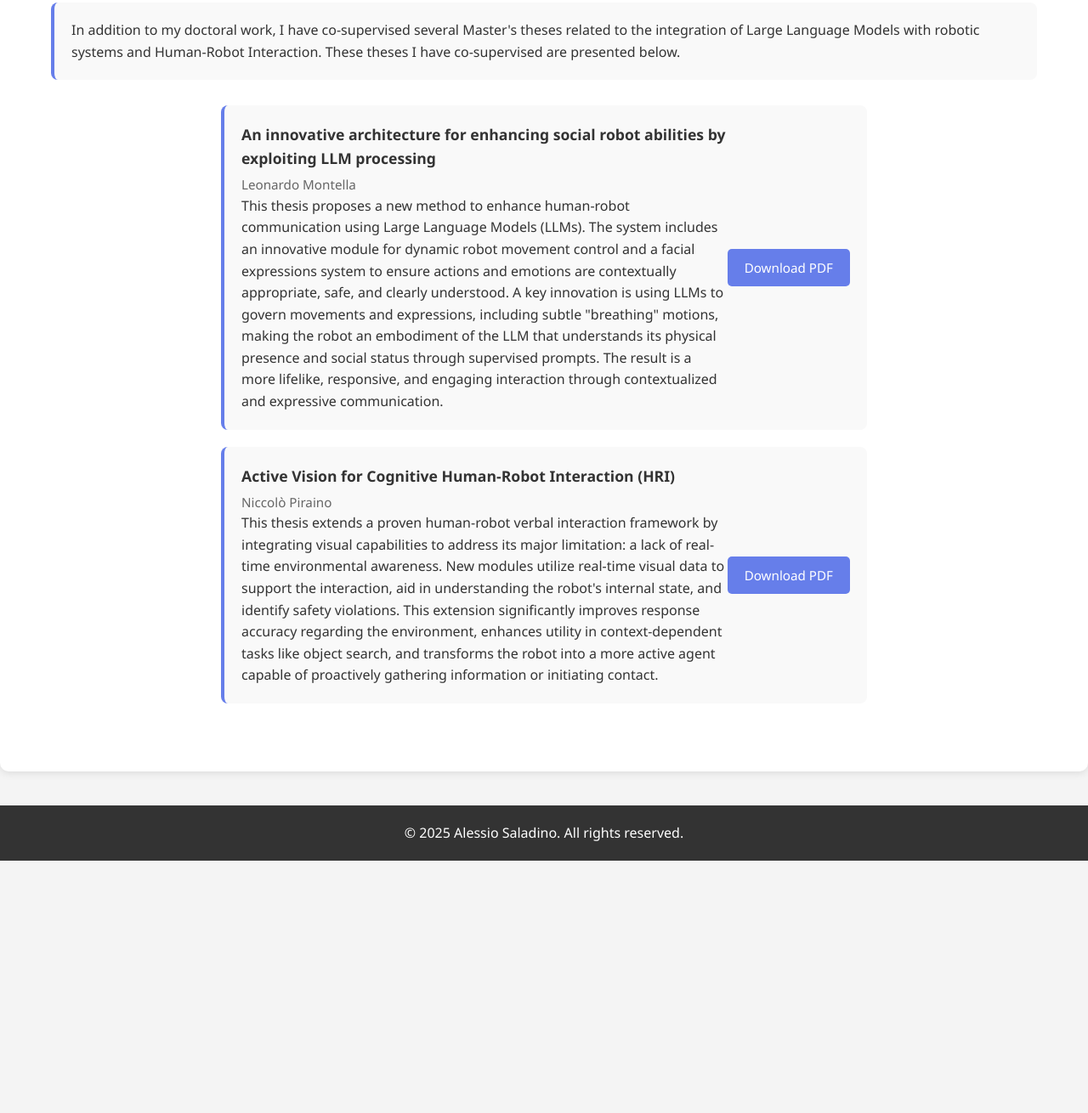
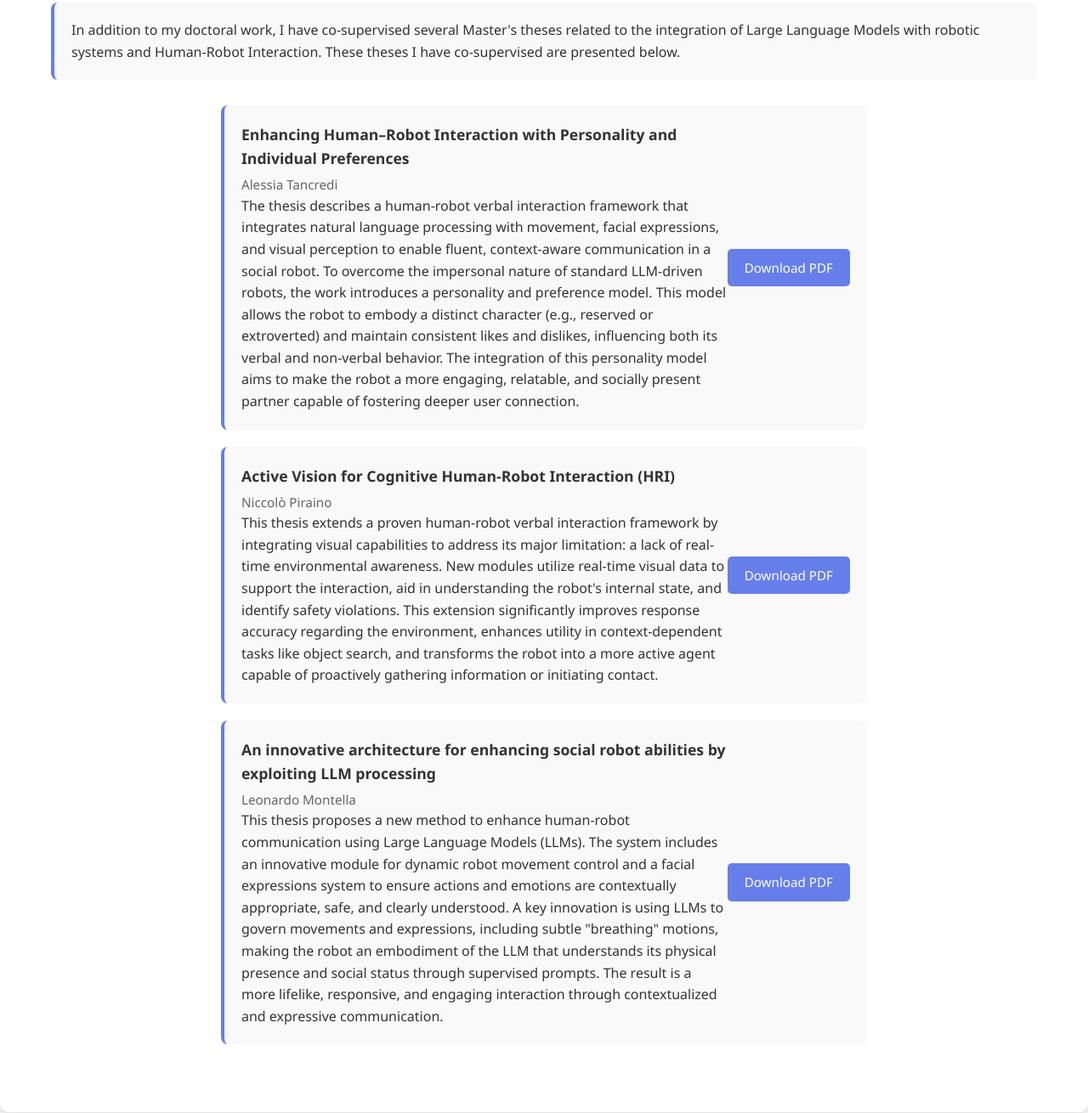
Before and after one commit to AlessioSal98/AlessioSaladino, a plain HTML site: page index.html in a window 1280 px wide. Shown: the part 6574-7884 px from the top of the page at 85% size. Before the commit the page ends 7587 px from the top, so only its background shows below. Drawn offline with Linux system fonts and the light colour scheme.

Commit message:
added thesis

```diff
--- a/index.html
+++ b/index.html
@@ -661,15 +661,18 @@ These theses I have co-supervised are presented below.
         </div>
 
             <div class="thesis-list">
+
                 <div class="thesis-item">
                     <div class="thesis-info">
-                        <div class="thesis-title">An innovative architecture for enhancing social
-robot abilities by exploiting LLM processing</div>
-                        <div class="thesis-author">Leonardo Montella</div>
-                        <div>This thesis proposes a new method to enhance human-robot communication using Large Language Models (LLMs). The system includes an innovative module for dynamic robot movement control and a facial expressions system to ensure actions and emotions are contextually appropriate, safe, and clearly understood. A key innovation is using LLMs to govern movements and expressions, including subtle "breathing" motions, making the robot an embodiment of the LLM that understands its physical presence and social status through supervised prompts. The result is a more lifelike, responsive, and engaging interaction through contextualized and expressive communication.</div>
+                        <div class="thesis-title">Enhancing Human–Robot Interaction with Personality and
+Individual Preferences</div>
+                        <div class="thesis-author">Alessia Tancredi</div>
+
+                        <div> The thesis describes a human-robot verbal interaction framework that integrates natural language processing with movement, facial expressions, and visual perception to enable fluent, context-aware communication in a social robot. To overcome the impersonal nature of standard LLM-driven robots, the work introduces a personality and preference model. This model allows the robot to embody a distinct character (e.g., reserved or extroverted) and maintain consistent likes and dislikes, influencing both its verbal and non-verbal behavior. The integration of this personality model aims to make the robot a more engaging, relatable, and socially present partner capable of fostering deeper user connection.</div>
                     </div>
-                    <a href="supervised_thesis/Montella.pdf" class="download-btn" download>Download PDF</a>
+                    <a href="supervised_thesis/Tancredi.pdf" class="download-btn" download>Download PDF</a>
                 </div>
+
 
                 <div class="thesis-item">
                     <div class="thesis-info">
@@ -681,6 +684,18 @@ robot abilities by exploiting LLM processing</div>
                     </div>
                     <a href="supervised_thesis/Piraino.pdf" class="download-btn" download>Download PDF</a>
                 </div>
+
+                <div class="thesis-item">
+                    <div class="thesis-info">
+                        <div class="thesis-title">An innovative architecture for enhancing social
+robot abilities by exploiting LLM processing</div>
+                        <div class="thesis-author">Leonardo Montella</div>
+                        <div>This thesis proposes a new method to enhance human-robot communication using Large Language Models (LLMs). The system includes an innovative module for dynamic robot movement control and a facial expressions system to ensure actions and emotions are contextually appropriate, safe, and clearly understood. A key innovation is using LLMs to govern movements and expressions, including subtle "breathing" motions, making the robot an embodiment of the LLM that understands its physical presence and social status through supervised prompts. The result is a more lifelike, responsive, and engaging interaction through contextualized and expressive communication.</div>
+                    </div>
+                    <a href="supervised_thesis/Montella.pdf" class="download-btn" download>Download PDF</a>
+                </div>
+
+
             </div>
         </div>
     </section>
```
